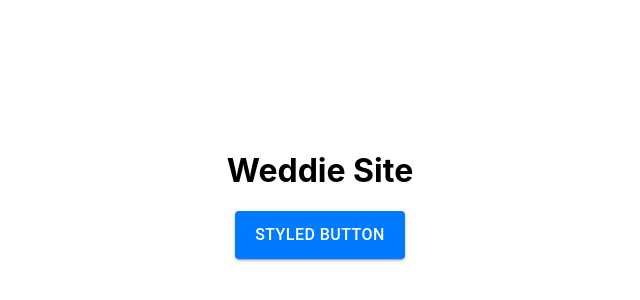
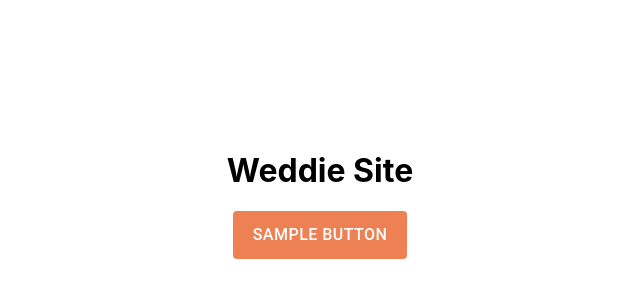
Before and after one commit to Milszym/weddie-site, a React (Create React App) app: page / in a window 1280 px wide. Shown: the part 206-506 px from the top of the page, without its empty margins (320-960 px from the left). Built offline with nearby package versions, Linux system fonts and the light colour scheme.

Commit message:
Add basic styling

```diff
--- a/package.json
+++ b/package.json
@@ -2,10 +2,9 @@
   "name": "my-app",
   "version": "0.1.0",
   "private": true,
-  "homepage": "https://milszym.github.io/weddie-site",
+  "homepage": "https://weddie.site",
   "dependencies": {
     "@emotion/react": "^11.14.0",
-    "@emotion/styled": "^11.14.0",
     "@mui/material": "^6.4.7",
     "@testing-library/dom": "^10.4.0",
     "@testing-library/jest-dom": "^6.6.3",
--- a/src/App.tsx
+++ b/src/App.tsx
@@ -1,22 +1,10 @@
-import { ThemeProvider, createTheme } from '@mui/material';
 import { Title } from './ui/landing/title/Title';
-
-// Create a custom theme using MUI's theme system
-const theme = createTheme({
-  palette: {
-    primary: {
-      main: '#1976d2', // blue
-    },
-    secondary: {
-      main: '#dc004e', // pink
-    },
-  },
-});
-
+import { lightTheme } from './ui/theme/theme';
+import { ThemeProvider } from '@emotion/react';
 
 const App = () => {
   return (
-    <ThemeProvider theme={theme}>
+    <ThemeProvider theme={lightTheme}>
       <Title />
     </ThemeProvider>
   );
--- a/src/ui/components/MyButton.tsx
+++ b/src/ui/components/MyButton.tsx
@@ -1,25 +1,39 @@
-/* eslint-disable react/react-in-jsx-scope -- Unaware of jsxImportSource */
 /** @jsxImportSource @emotion/react */
-import { css } from "@emotion/react";
-import { Button } from "@mui/material";
+import { css, useTheme } from "@emotion/react";
+import { Button, Theme } from "@mui/material";
+import { withMyTheme } from "../theme/theme";
 
-const ButtonStyle = css`
-    background-color: #007bff;
+const ButtonPrimaryStyle = withMyTheme((theme: Theme) => css`
+    background-color: ${theme.palette.primary.light};
     color: white;
     font-size: 16px;
     padding: 10px 20px;
     &:hover {
-    background-color: #0056b3;
+        background-color: ${theme.palette.primary.main};
+    }
+`)
+
+const ButtonSecondaryStyle = withMyTheme((theme: Theme) => css`
+    background-color: ${theme.palette.secondary.light};
+    color: white;
+    font-size: 16px;
+    padding: 10px 20px;
+    &:hover {
+        background-color: ${theme.palette.secondary.main};
+    }
+`)
+
+interface MyButtonProps {
+    variant?: "primary" | "secondary";
+    text: string,
 }
-`
 
-export const MyButton = () => {
+export const MyButton = ({ text, variant }: MyButtonProps) => {
+    const style = variant === 'secondary' ? ButtonSecondaryStyle : ButtonPrimaryStyle
     return (
         <Button
-            variant="contained"
-            css={ButtonStyle}
-        >
-            Styled Button
+            css={style}>
+            {text}
         </Button>
     );
 };
--- a/src/ui/landing/title/Title.tsx
+++ b/src/ui/landing/title/Title.tsx
@@ -6,6 +6,6 @@ import { MyButton } from "../../components/MyButton"
 export const Title = () => {
     return <Fullscreen>
         <h1>Weddie Site</h1>
-        <MyButton />
+        <MyButton text={'Sample button'}/>
     </Fullscreen>
 }
--- /dev/null
+++ b/src/ui/theme/theme.ts
@@ -0,0 +1,25 @@
+import { SerializedStyles } from "@emotion/react"
+import { createTheme, Theme } from "@mui/material"
+
+export const lightTheme = createTheme({
+    palette: {
+        primary: {
+            main: '#C45526',
+            light: '#ED8153',
+            dark: '#C45526',
+            contrastText: '#fff',
+        },
+        secondary: {
+            main: '#94AE98',
+            light: '#BDCCBF',
+            dark: '#94AE98',
+            contrastText: '#fff',
+        },
+    }
+})
+
+export const withMyTheme = <T extends (arg: any) => any>(
+    styleCreator: (theme: Theme) => ReturnType<T>
+) => {
+    return (theme: any) => styleCreator(theme as Theme) as SerializedStyles;
+};
```
Also changed, not shown: 2 other files (tests, documents, lock files or other folders).
